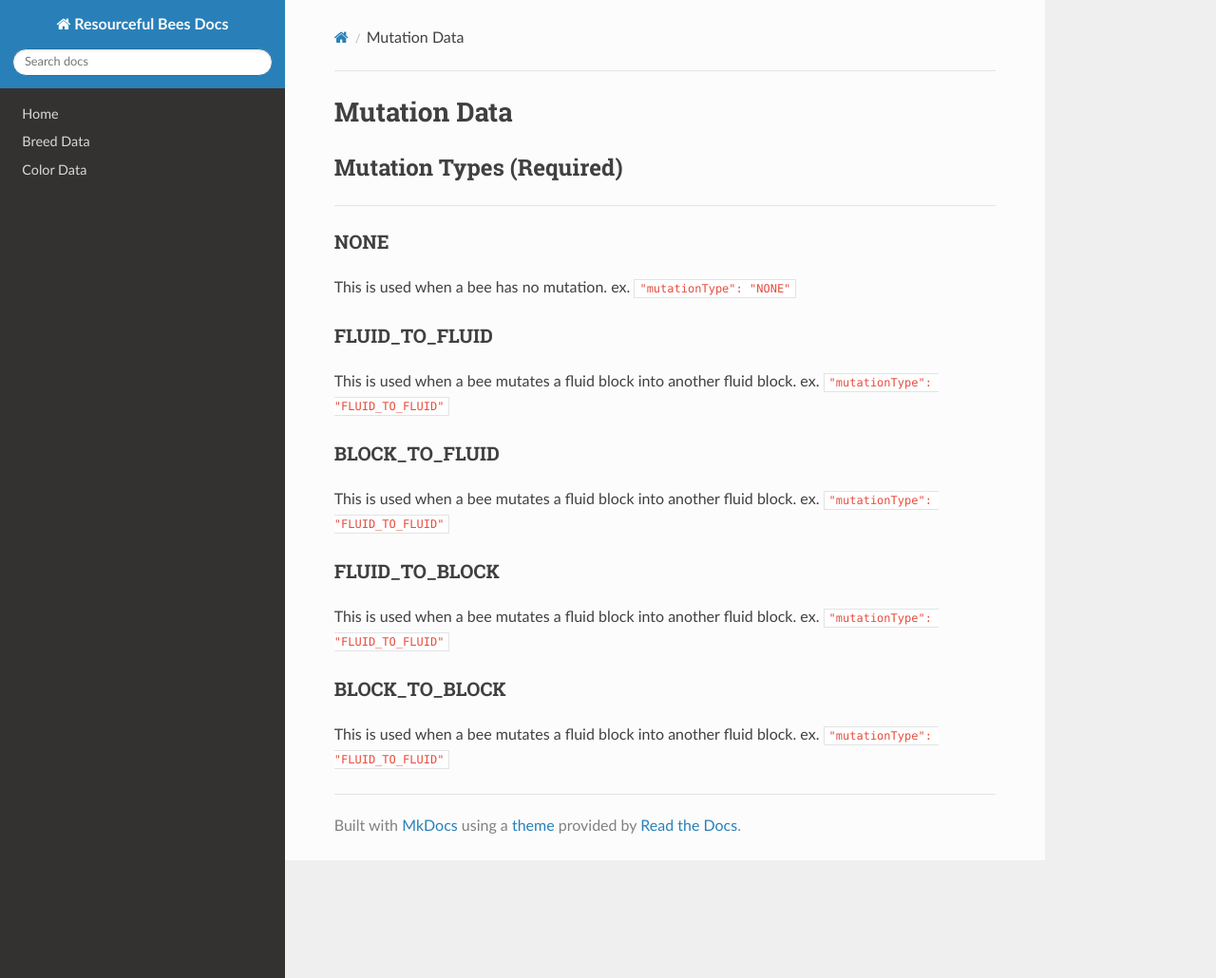
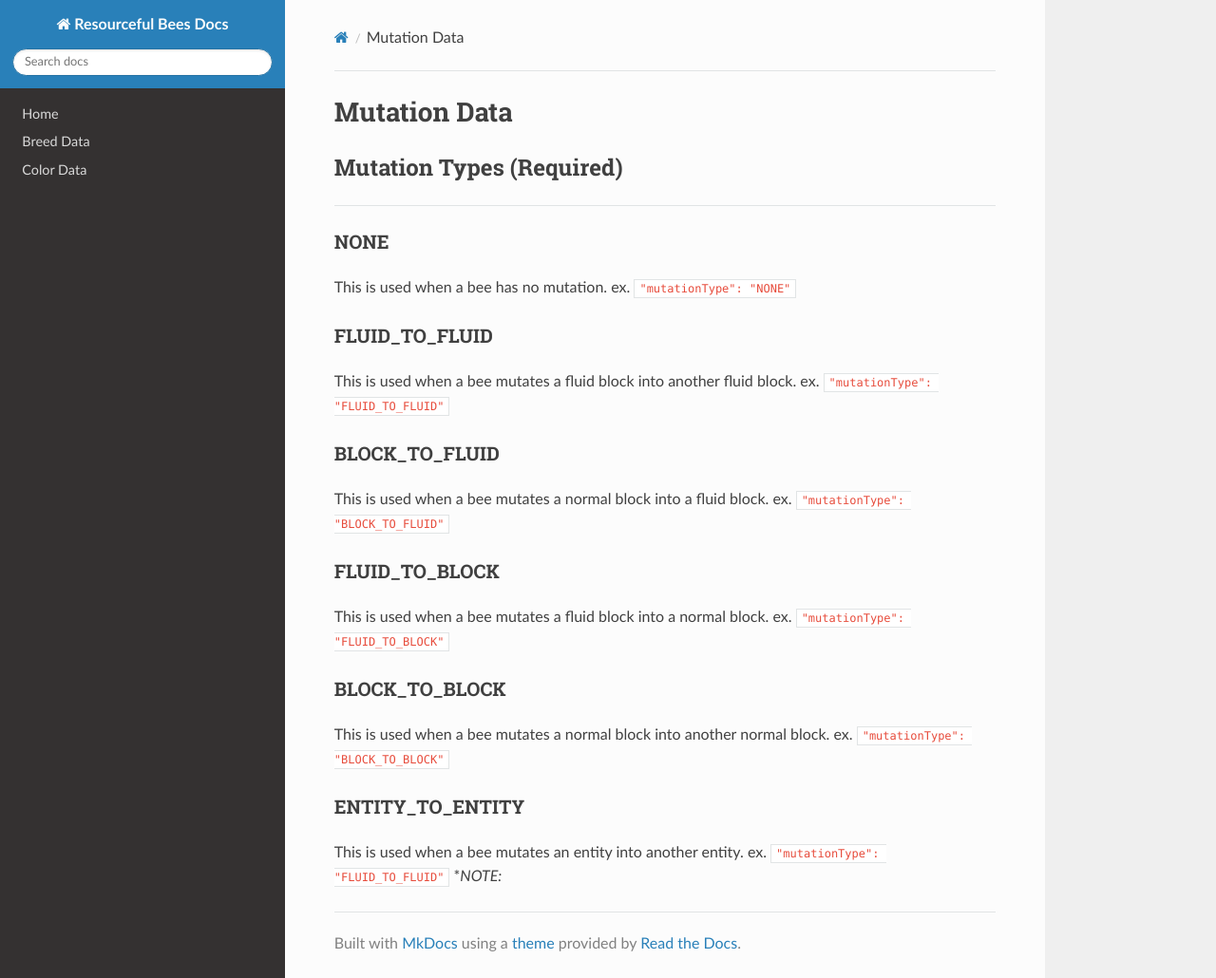
Before and after one commit to Team-Resourceful/ResourcefulBeesDocs, an MkDocs documentation site: the page built from docs/bee_data/mutation_data.md, in a window 1280 px wide and 1030 px high. Shown: the whole window at 95% size. Built offline with MkDocs 1.6.1, drawn with Linux system fonts in a browser that asks for light colours; nearby versions of some CDN libraries.

Commit message:
docs/bee_data/mutation_data.md updated from https://stackedit.io/

```diff
--- a/docs/bee_data/mutation_data.md
+++ b/docs/bee_data/mutation_data.md
@@ -15,17 +15,23 @@ This is used when a bee mutates a fluid block into another fluid block. ex. `"mu
 
 ### **BLOCK_TO_FLUID**
 
-This is used when a bee mutates a fluid block into another fluid block. ex. `"mutationType": "FLUID_TO_FLUID"`
+This is used when a bee mutates a normal block into a fluid block. ex. `"mutationType": "BLOCK_TO_FLUID"`
 
 
 ### **FLUID_TO_BLOCK**
 
-This is used when a bee mutates a fluid block into another fluid block. ex. `"mutationType": "FLUID_TO_FLUID"`
+This is used when a bee mutates a fluid block into a normal block. ex. `"mutationType": "FLUID_TO_BLOCK"`
 
 
 ### **BLOCK_TO_BLOCK**
 
-This is used when a bee mutates a fluid block into another fluid block. ex. `"mutationType": "FLUID_TO_FLUID"`
+This is used when a bee mutates a normal block into another normal block. ex. `"mutationType": "BLOCK_TO_BLOCK"`
+
+
+### **ENTITY_TO_ENTITY**
+
+This is used when a bee mutates an entity into another entity. ex. `"mutationType": "FLUID_TO_FLUID"`
+**NOTE:*
 <!--stackedit_data:
-eyJoaXN0b3J5IjpbMTI2NjE2OTgwOSw3MzA5OTgxMTZdfQ==
+eyJoaXN0b3J5IjpbOTA5NTUxNzk5LDczMDk5ODExNl19
 -->
```
